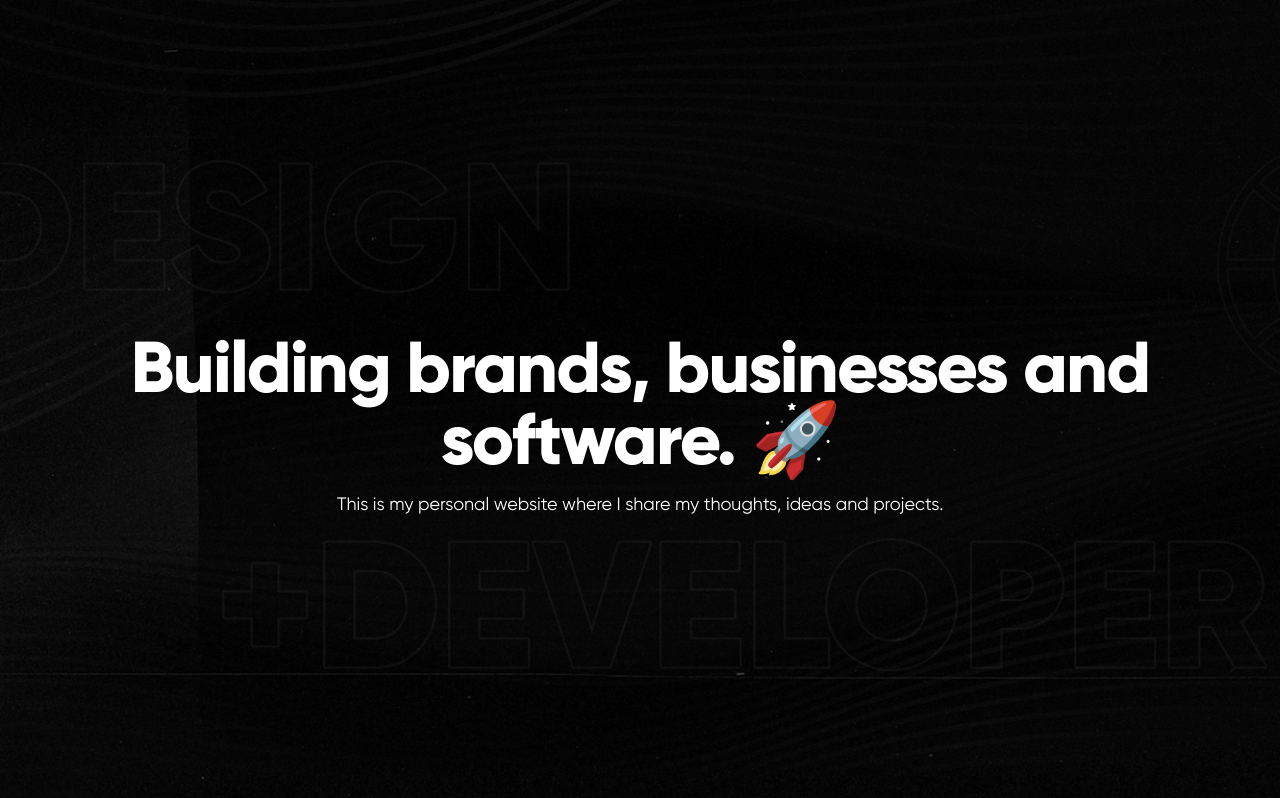
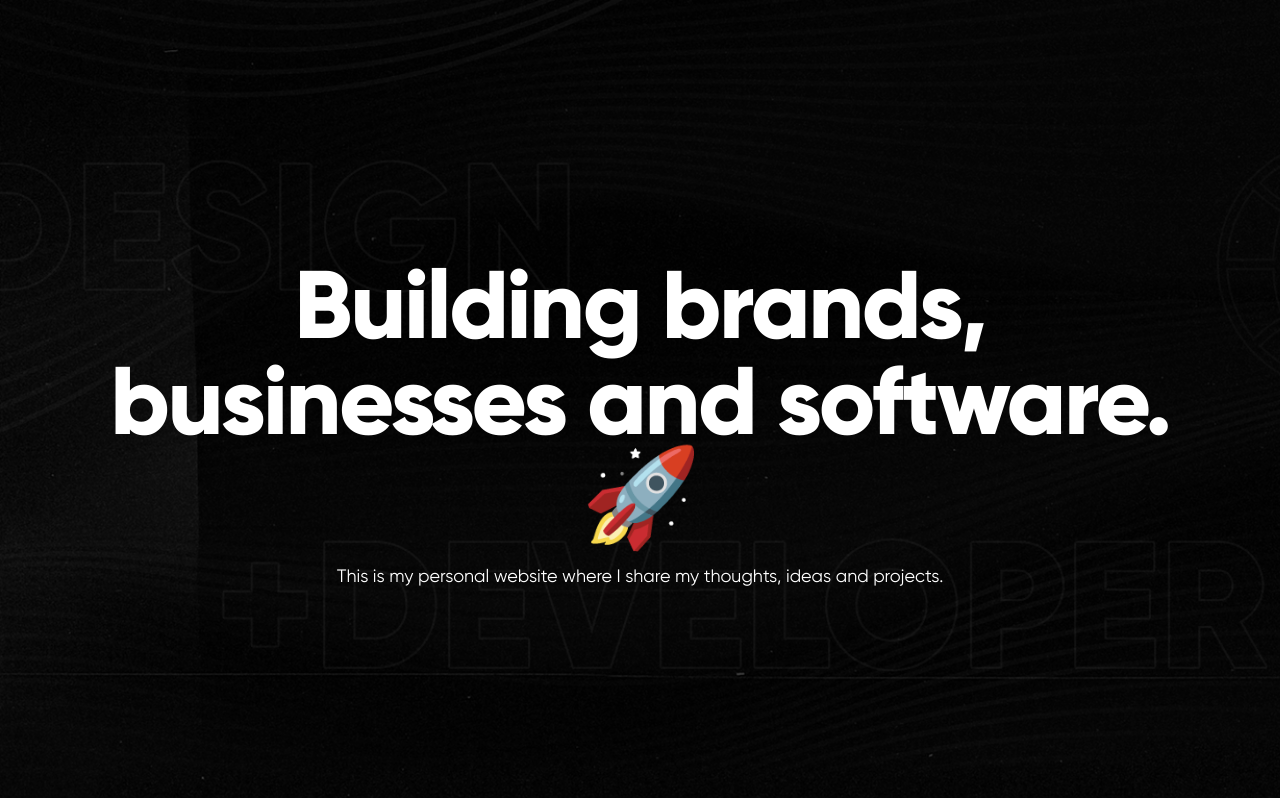
Before and after one commit to Joseph-Adedayo/portfolio, a Next.js app: page /about in a window 1280 px wide. Shown: the top 798 px of the page. Built offline with nearby package versions, Linux system fonts and the light colour scheme.

Commit message:
small change

```diff
--- a/pages/about.js
+++ b/pages/about.js
@@ -208,8 +208,8 @@ const Hero = () => {
           exit={{ opacity: 0 }}
           transition={{ ease: "easeInOut", duration: 3 }}
         >
-          <div className="text-center">
-            <h1 className="text-4xl font-bold tracking-tight sm:text-6xl lg:text-7xl 2xl:text-8xl">
+          <div className="text-center lg:px-10">
+            <h1 className="text-4xl font-bold tracking-tight sm:text-6xl lg:text-7xl xl:text-8xl">
               Building brands, businesses and software. 🚀
             </h1>
             <p className="mt-2 text-sm lg:text-lg lg:leading-8 font-gilroyregular">
```
